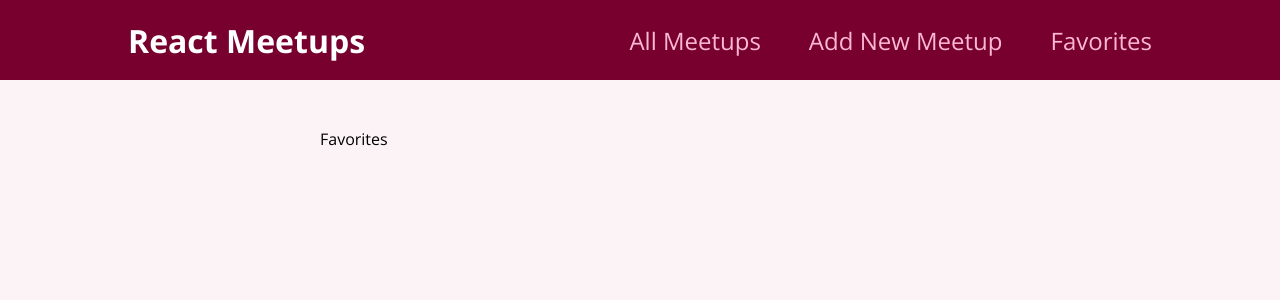
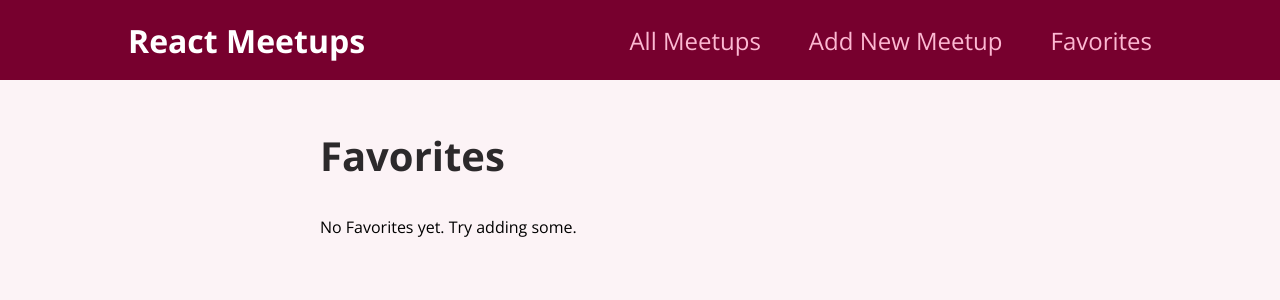
Before and after one commit to gurhanalan/React-Meetup-Project, a React (Create React App) app: page /favorites in a window 1280 px wide. Shown: the top 300 px of the page. Built offline with nearby package versions, Linux system fonts and the light colour scheme.

Commit message:
Add fav. page

```diff
--- a/src/pages/Favorites.jsx
+++ b/src/pages/Favorites.jsx
@@ -1,7 +1,24 @@
-import React from "react";
+import React, { useContext } from "react";
+import MeetupList from "../components/meetups/MeetupList";
+import FavoritesContext from "../store/favorites-context";
 
 const Favorites = () => {
-    return <div>Favorites</div>;
+    const favoritesCtx = useContext(FavoritesContext);
+
+    let content;
+
+    if (favoritesCtx.totalFavorites === 0) {
+        content = <p>No Favorites yet. Try adding some.</p>;
+    } else {
+        content = <MeetupList meetups={favoritesCtx.favorites} />;
+    }
+
+    return (
+        <section>
+            <h1>Favorites</h1>
+            {content}
+        </section>
+    );
 };
 
 export default Favorites;
```
